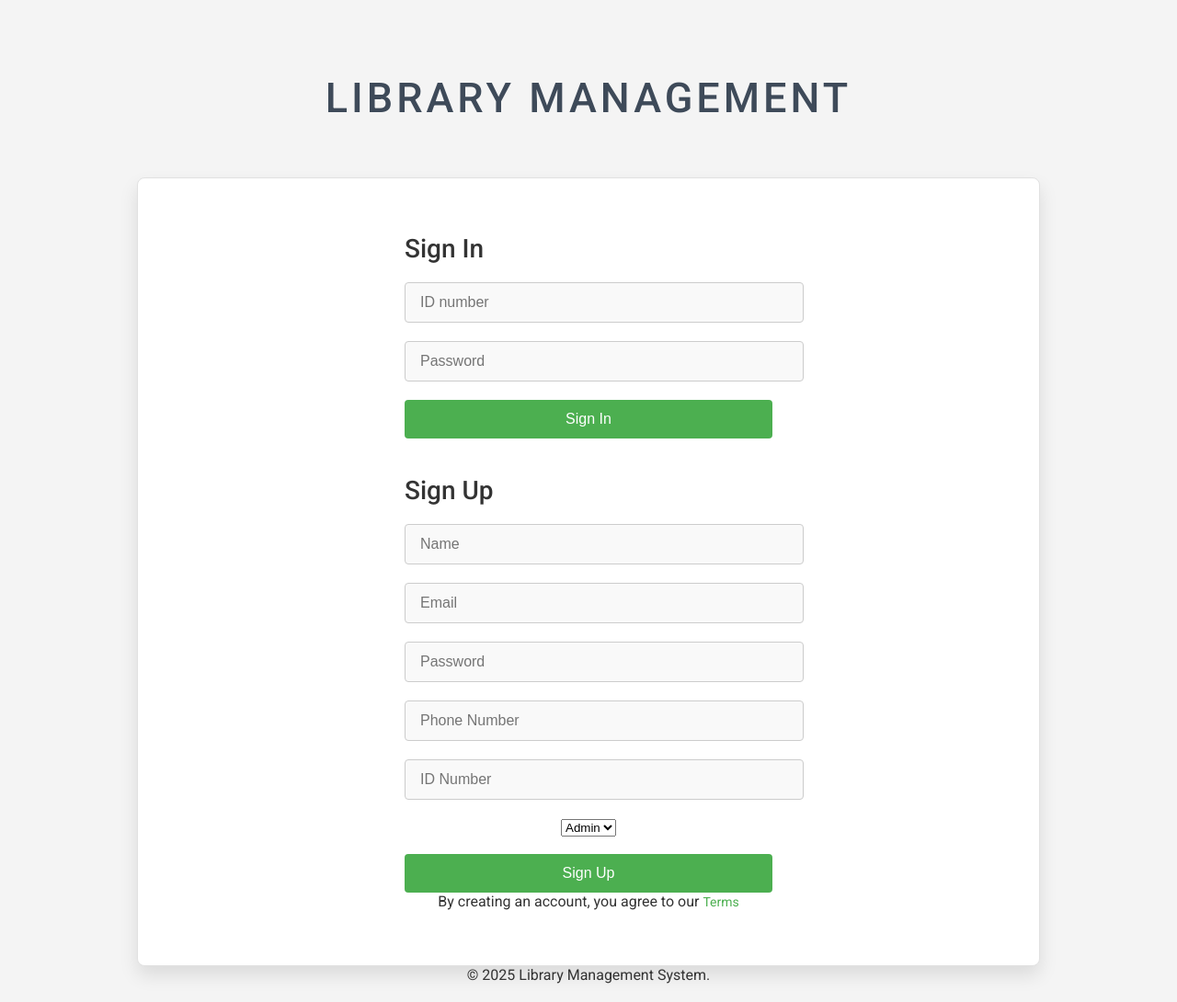
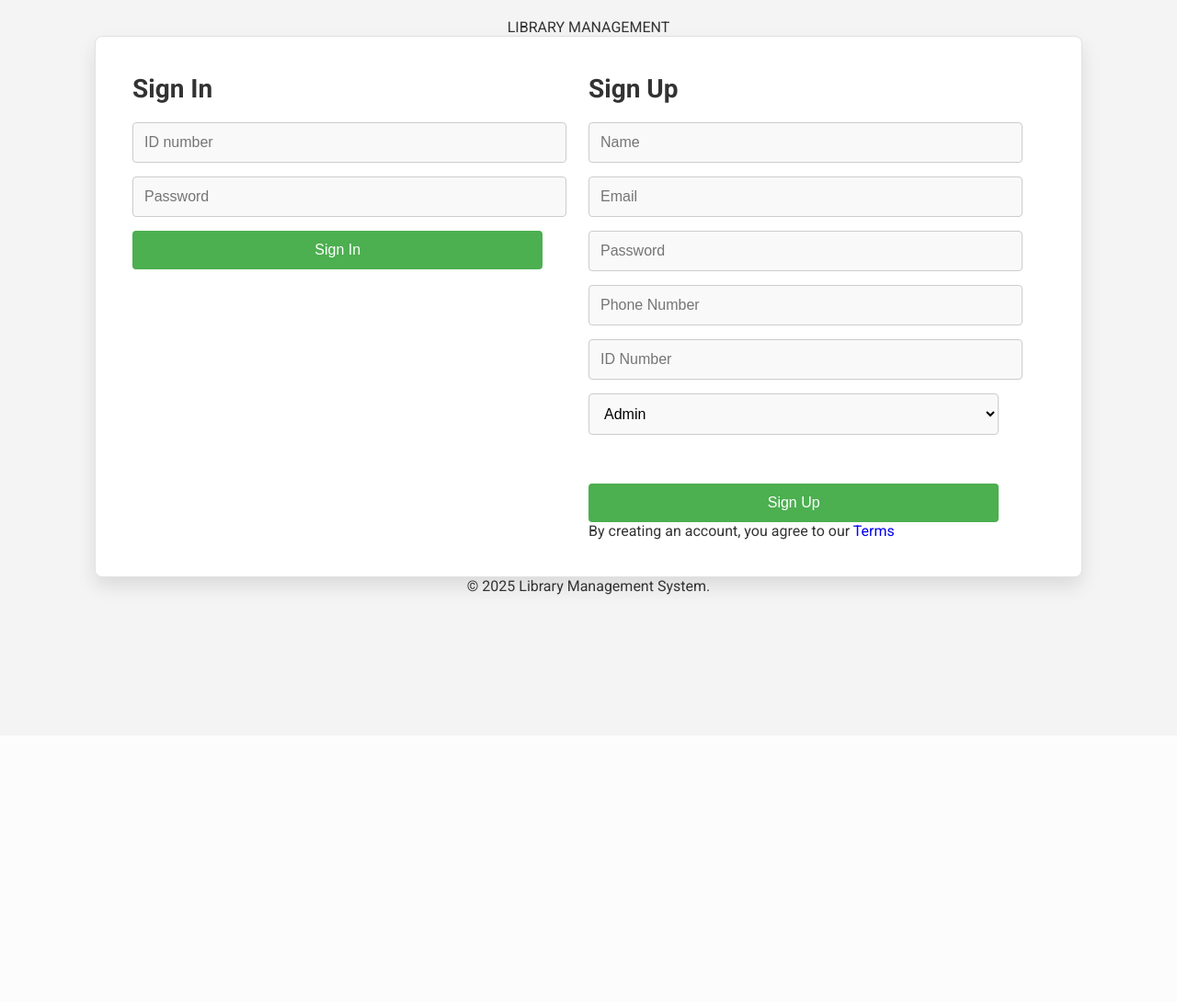
Before and after one commit to rama264/LMS, a PHP site: page /addadmin.php in a window 1280 px wide. Shown: the whole page at 92% size. After the commit the page ends 647 px from the top, so only its background shows below. Run offline with PHP 8.4, Linux system fonts and the light colour scheme.

Commit message:
changes styling

```diff
--- a/css/style.css
+++ b/css/style.css
@@ -1,84 +1,16 @@
 /* Resetting default browser styles */
-html,
-body,
-div,
-span,
-applet,
-object,
-iframe,
-h1,
-h2,
-h3,
-h4,
-h5,
-h6,
-p,
-blockquote,
-pre,
-a,
-abbr,
-acronym,
-address,
-big,
-cite,
-code,
-del,
-dfn,
-em,
-img,
-ins,
-kbd,
-q,
-s,
-samp,
-small,
-strike,
-strong,
-sub,
-sup,
-tt,
-var,
-b,
-u,
-i,
-dl,
-dt,
-dd,
-ol,
-nav ul,
-nav li,
-fieldset,
-form,
-label,
-legend,
-table,
-caption,
-tbody,
-tfoot,
-thead,
-tr,
-th,
-td,
-article,
-aside,
-canvas,
-details,
-embed,
-figure,
-figcaption,
-footer,
-header,
-hgroup,
-menu,
-nav,
-output,
-ruby,
-section,
-summary,
-time,
-mark,
-audio,
-video {
+html, body, div, span, applet, object, iframe,
+h1, h2, h3, h4, h5, h6, p, blockquote, pre,
+a, abbr, acronym, address, big, cite, code,
+del, dfn, em, img, ins, kbd, q, s, samp,
+small, strike, strong, sub, sup, tt, var,
+b, u, i, dl, dt, dd, ol, nav ul, nav li,
+fieldset, form, label, legend, table,
+caption, tbody, tfoot, thead, tr, th, td,
+article, aside, canvas, details, embed,
+figure, figcaption, footer, header, hgroup,
+menu, nav, output, ruby, section, summary,
+time, mark, audio, video {
   margin: 0;
   padding: 0;
   border: 0;
@@ -87,22 +19,12 @@
   vertical-align: baseline;
 }
 
-article,
-aside,
-details,
-figcaption,
-figure,
-footer,
-header,
-hgroup,
-menu,
-nav,
-section {
+article, aside, details, figcaption, figure,
+footer, header, hgroup, menu, nav, section {
   display: block;
 }
 
-ol,
-ul {
+ol, ul {
   list-style: none;
   padding: 0;
   margin: 0;
@@ -117,6 +39,11 @@
   text-decoration: none;
 }
 
+.title{
+  font-size: x-large;
+  font-weight: bold;
+}
+
 /* Body and container styling */
 body {
   font-family: "Roboto", sans-serif;
@@ -126,17 +53,13 @@
   padding: 20px;
 }
 
-h1 {
-  font-size: 45px;
-  font-weight: 500;
-  letter-spacing: 4px;
-  margin: 60px 0;
-  color: #3e4a59;
-}
-
+/* Main Container */
 .container {
+  display: flex;
+  justify-content: space-between;
+  align-items: flex-start;
   width: 80%;
-  max-width: 900px;
+  max-width: 1000px;
   margin: 0 auto;
   padding: 40px;
   background-color: #ffffff;
@@ -145,45 +68,55 @@
   box-shadow: 0 10px 20px rgba(0, 0, 0, 0.1);
 }
 
-.login,
-.register {
-  width: 100%;
-  max-width: 400px;
-  margin: 0 auto;
-  padding: 20px;
+/* Form Containers */
+.login, .register {
+  width: 45%;
+  text-align: left;
 }
 
+/* Headings */
 h2 {
   font-size: 28px;
-  text-align: left;
-  color: #333;
-  font-weight: 500;
+  font-weight: 700;
   margin-bottom: 20px;
 }
 
-/* Input fields styling */
+/* Form Styling */
+form {
+  display: flex;
+  flex-direction: column;
+}
+
+/* Labels */
+label {
+  font-weight: bold;
+  margin-bottom: 5px;
+  display: block;
+}
+
+/* Input Fields */
 input[type="text"],
 input[type="password"],
 input[type="email"],
-input[type="tel"] {
+input[type="tel"],
+select {
   width: 100%;
-  padding: 12px 16px;
-  margin-bottom: 20px;
+  padding: 12px;
+  margin-bottom: 15px;
   border-radius: 4px;
   border: 1px solid #ccc;
   font-size: 16px;
   background-color: #f9f9f9;
 }
 
-input[type="text"]:focus,
-input[type="password"]:focus,
-input[type="email"]:focus,
-input[type="tel"]:focus {
+/* Focus State */
+input:focus, select:focus {
   outline: none;
   border-color: #4CAF50;
   background-color: #fff;
 }
 
+/* Submit Buttons */
 input[type="submit"] {
   width: 100%;
   padding: 12px;
@@ -201,79 +134,21 @@
   background-color: #45a049;
 }
 
-footer p {
-  color: #888;
-  margin-top: 30px;
+/* Terms Text */
+.terms {
+  font-size: 14px;
+  color: #333;
+  margin-top: 10px;
 }
 
 /* Responsive design */
 @media screen and (max-width: 768px) {
   .container {
-    width: 90%;
-    padding: 30px;
+    flex-direction: column;
+    align-items: center;
   }
 
-  h1 {
-    font-size: 38px;
-  }
-
-  h2 {
-    font-size: 24px;
-  }
-
-  .login,
-  .register {
+  .login, .register {
     width: 100%;
-    max-width: 500px;
   }
 }
-
-@media screen and (max-width: 480px) {
-  .container {
-    width: 100%;
-    padding: 20px;
-  }
-
-  h1 {
-    font-size: 30px;
-  }
-
-  h2 {
-    font-size: 22px;
-  }
-}
-
-/* Additional style for buttons and links */
-a {
-  color: #4CAF50;
-  font-size: 14px;
-  font-weight: 400;
-}
-
-a:hover {
-  color: #45a049;
-  text-decoration: underline;
-}
-
-.social-icons {
-  margin-top: 20px;
-}
-
-.social-icons ul {
-  display: flex;
-  justify-content: center;
-  gap: 15px;
-}
-
-.social-icons ul li a {
-  display: inline-block;
-  background-color: #333;
-  padding: 10px;
-  border-radius: 50%;
-  color: white;
-  font-size: 20px;
-}
-
-.social-icons ul li a:hover {
-  background-color: #4CAF50;
-}
--- a/index.php
+++ b/index.php
@@ -28,7 +28,7 @@
 
 <body>
 
-    <h1>LIBRARY MANAGEMENT SYSTEM</h1>
+<h1 class="title">LIBRARY MANAGEMENT SYSTEM</h1>
 
     <div class="container">
 
```
